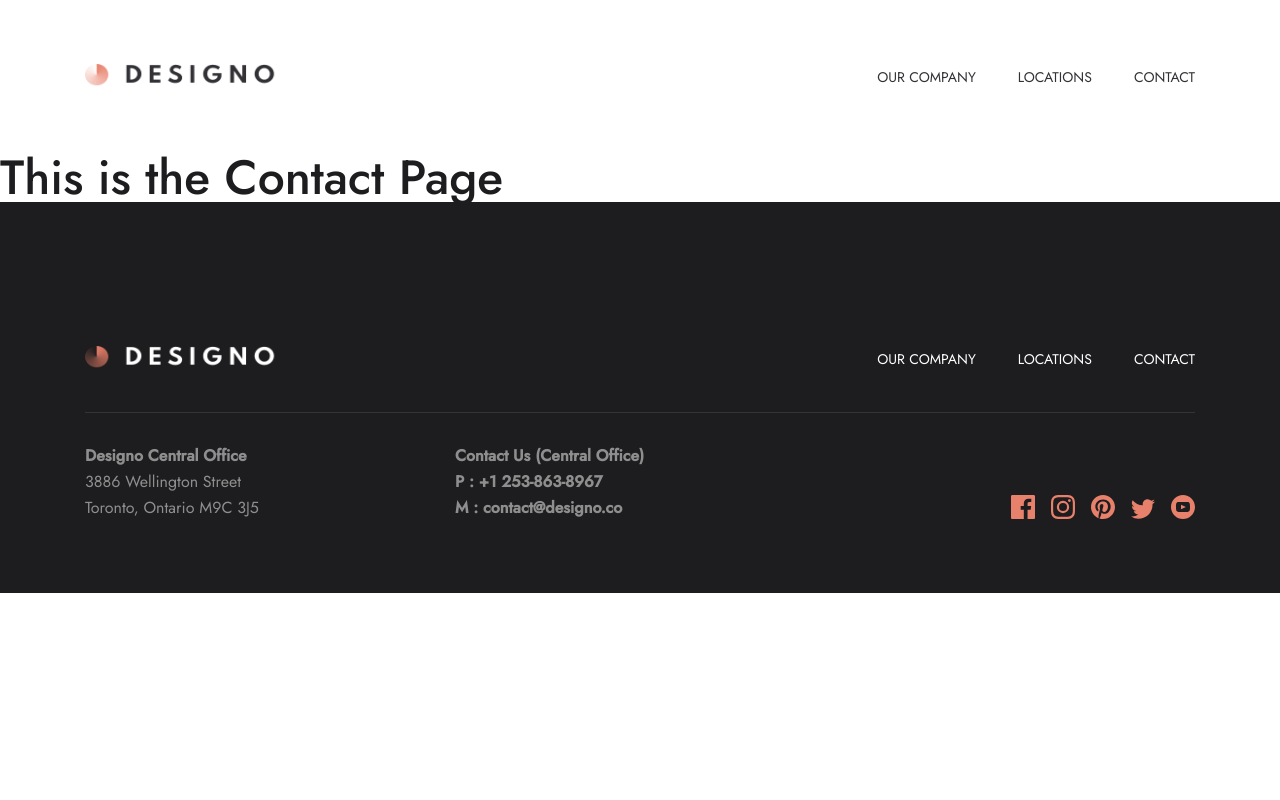
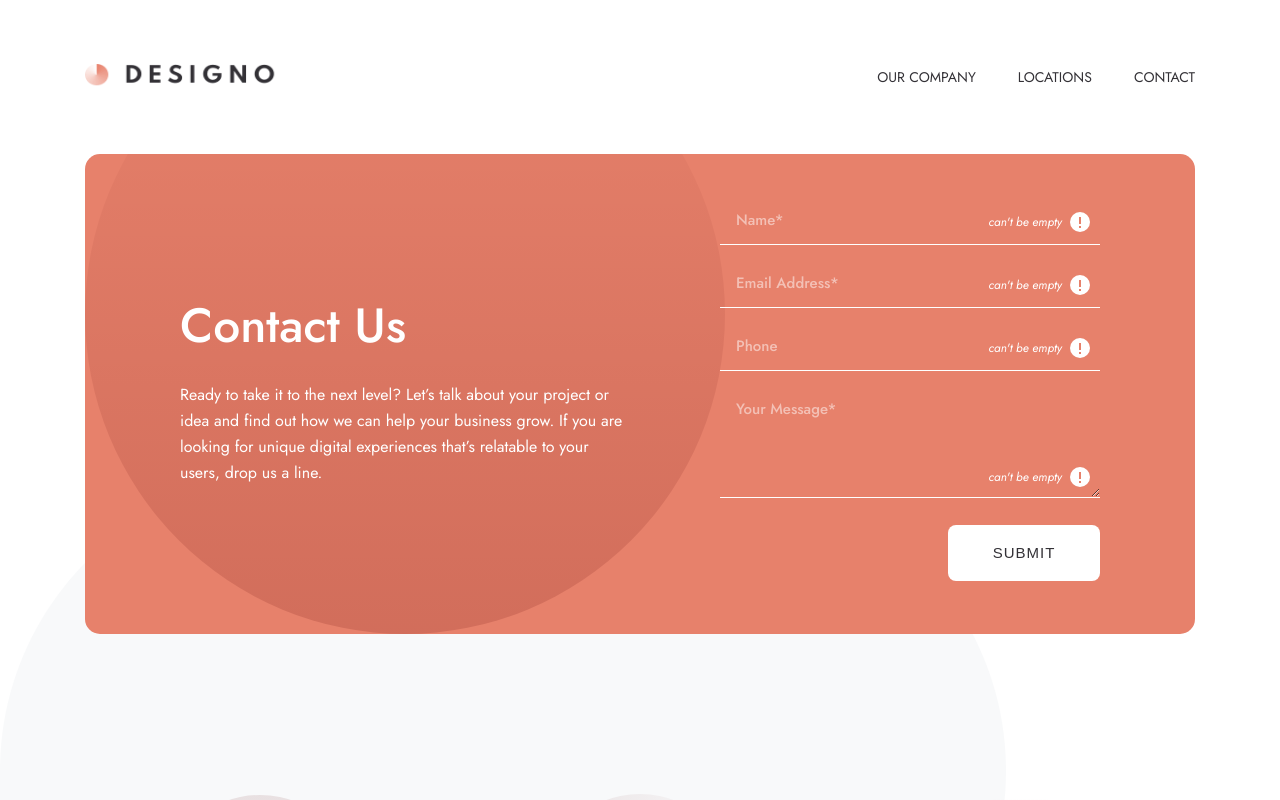
Before and after one commit to Jesuloba-world/Designo, a React (Create React App) app: page /contact in a window 1280 px wide. Shown: the top 800 px of the page. Built offline with nearby package versions, Linux system fonts and the light colour scheme.

Commit message:
working on form validation

```diff
--- a/package.json
+++ b/package.json
@@ -3,6 +3,7 @@
   "version": "0.1.0",
   "private": true,
   "dependencies": {
+    "@hookform/resolvers": "^2.8.1",
     "@testing-library/jest-dom": "^5.11.4",
     "@testing-library/react": "^11.1.0",
     "@testing-library/user-event": "^12.1.10",
@@ -14,11 +15,13 @@
     "@types/styled-components": "^5.1.13",
     "react": "^17.0.2",
     "react-dom": "^17.0.2",
+    "react-hook-form": "^7.15.4",
     "react-router-dom": "^5.3.0",
     "react-scripts": "4.0.3",
     "styled-components": "^5.3.1",
     "typescript": "^4.1.2",
-    "web-vitals": "^1.0.1"
+    "web-vitals": "^1.0.1",
+    "yup": "^0.32.9"
   },
   "scripts": {
     "start": "react-scripts start",
--- /dev/null
+++ b/src/components/Contact/index.tsx
@@ -0,0 +1,95 @@
+import { FC, FormEvent, SyntheticEvent } from "react";
+import {
+	Container,
+	Mask,
+	Info,
+	Form,
+	Title,
+	SubTitle,
+	Input,
+	TextArea,
+	Label,
+	InputContainer,
+	ErrorMessage,
+} from "./style/contact";
+import { ReactComponent as ContactHeroSvg } from "../../assets/contact/desktop/bg-pattern-hero-desktop.svg";
+import { ReactComponent as ErrorIcon } from "../../assets/contact/desktop/icon-error.svg";
+import { Button } from "../../components";
+
+interface textArea<Type> {
+	name: string;
+	placeholder: string;
+	value: string;
+	onChange: (event: FormEvent<Type>) => void;
+	id: string;
+}
+
+interface input<Type> extends textArea<Type> {
+	type: string;
+	onChange: (event: FormEvent<Type>) => void;
+}
+
+interface form {
+	onSubmit: (event: SyntheticEvent) => void;
+}
+
+interface composition {
+	Info: FC;
+	Form: FC<form>;
+	Title: FC;
+	SubTitle: FC;
+	Input: FC<input<HTMLInputElement>>;
+	TextArea: FC<textArea<HTMLTextAreaElement>>;
+	Button: FC;
+}
+
+export const Contact: FC & composition = ({ children }) => {
+	return (
+		<Container>
+			<ContactHeroSvg />
+			<Mask>{children}</Mask>
+		</Container>
+	);
+};
+
+Contact.Info = ({ children }) => {
+	return <Info>{children}</Info>;
+};
+
+Contact.Form = ({ children, ...props }) => {
+	return <Form {...props}>{children}</Form>;
+};
+
+Contact.Title = ({ children }) => {
+	return <Title>{children}</Title>;
+};
+
+Contact.SubTitle = ({ children }) => {
+	return <SubTitle>{children}</SubTitle>;
+};
+
+Contact.Input = ({ id, ...props }) => {
+	return (
+		<InputContainer>
+			<Label htmlFor={id}>
+				<ErrorMessage>can't be empty</ErrorMessage> <ErrorIcon />
+			</Label>
+			<Input id={id} {...props} />
+		</InputContainer>
+	);
+};
+
+Contact.TextArea = ({ id, ...props }) => {
+	return (
+		<InputContainer>
+			<Label htmlFor={id}>
+				<ErrorMessage>can't be empty</ErrorMessage> <ErrorIcon />
+			</Label>
+			<TextArea id={id} {...props} />
+		</InputContainer>
+	);
+};
+
+Contact.Button = ({ children }) => {
+	return <Button.Light>{children}</Button.Light>;
+};
--- /dev/null
+++ b/src/components/Contact/style/contact.ts
@@ -0,0 +1,126 @@
+import styled from "styled-components/macro";
+import { Heading1, Body } from "../../UI/typography/style/typo";
+
+export const Container = styled.div`
+	max-width: 111rem;
+	margin: 0 auto;
+	height: 48rem;
+	margin-bottom: 16rem;
+	background-color: ${({ theme }) => theme.peach};
+	border-radius: 1.5rem;
+	overflow: hidden;
+	display: flex;
+	align-items: flex-end;
+	justify-content: flex-start;
+	position: relative;
+`;
+
+export const Mask = styled.div`
+	position: absolute;
+	top: 0;
+	left: 0;
+	height: 100%;
+	width: 100%;
+	display: flex;
+	align-items: center;
+	justify-content: space-evenly;
+`;
+
+export const Info = styled.div`
+	width: 44.5rem;
+	display: flex;
+	flex-direction: column;
+	gap: 3.2rem;
+`;
+
+export const Form = styled.form`
+	width: 38rem;
+	display: flex;
+	flex-direction: column;
+	gap: 2.5rem;
+	align-items: flex-end;
+`;
+
+export const Title = styled(Heading1)`
+	color: ${({ theme }) => theme.white};
+`;
+
+export const SubTitle = styled(Body)`
+	color: ${({ theme }) => theme.white};
+`;
+
+export const Input = styled.input`
+	width: 100%;
+	background: transparent;
+	border: none;
+	height: 3.8rem;
+	border-bottom: 1px solid ${({ theme }) => theme.white};
+	padding: 0 1.6rem;
+	padding-bottom: 1.2rem;
+	color: ${({ theme }) => theme.white};
+	font-family: Jost;
+	font-weight: 500;
+	font-size: 15px;
+	line-height: 26px;
+
+	&:focus {
+		outline: none;
+		border-width: 3px;
+	}
+
+	&::placeholder {
+		text-transform: capitalize;
+		color: ${({ theme }) => theme.white};
+		opacity: 0.5;
+	}
+`;
+
+export const TextArea = styled.textarea`
+	width: 100%;
+	max-width: 100%;
+	background: transparent;
+	border: none;
+	height: 10.2rem;
+	border-bottom: 1px solid ${({ theme }) => theme.white};
+	padding: 0 1.6rem;
+	padding-bottom: 1.2rem;
+	color: ${({ theme }) => theme.white};
+	font-family: Jost;
+	font-weight: 500;
+	font-size: 15px;
+	line-height: 26px;
+
+	&:focus {
+		outline: none;
+		border-width: 3px;
+	}
+
+	&::placeholder {
+		text-transform: capitalize;
+		color: ${({ theme }) => theme.white};
+		opacity: 0.5;
+	}
+`;
+
+export const InputContainer = styled.div`
+	position: relative;
+	width: 100%;
+`;
+
+export const Label = styled.label`
+	position: absolute;
+	bottom: 1rem;
+	right: 1rem;
+	display: flex;
+	align-items: center;
+`;
+
+export const ErrorMessage = styled.span`
+	font-family: Jost;
+	font-size: 1.2rem;
+	font-style: italic;
+	font-weight: 400;
+	line-height: 2.6rem;
+	color: ${({ theme }) => theme.white};
+	margin-right: 8px;
+`;
--- a/src/components/Footer/index.tsx
+++ b/src/components/Footer/index.tsx
@@ -1,4 +1,5 @@
 import { FC } from "react";
+import { useLocation } from "react-router-dom";
 import {
 	Container,
 	Frame,
@@ -37,7 +38,9 @@ interface composition {
 }
 
 export const Footer: FC & composition = ({ children }) => {
-	return <Container>{children}</Container>;
+	const location = useLocation();
+
+	return <Container path={location.pathname}>{children}</Container>;
 };
 
 Footer.Frame = ({ children, links }) => {
--- a/src/components/Footer/style/footer.ts
+++ b/src/components/Footer/style/footer.ts
@@ -6,22 +6,30 @@ export interface link {
 	links?: boolean;
 }
 
-export const Container = styled.div`
+interface footer {
+	path: string;
+}
+
+export const Container = styled.div<footer>`
 	background-color: ${({ theme }) => theme.black};
 	width: 100%;
 	padding: 14.4rem 0 7.2rem 0;
 	height: 100%;
+	${({ path }) => (path === "/contact" ? `padding-top: 7.2rem;` : null)}
 
 	@media ${devices.desktopL} {
 		padding: 14.4rem 4rem 7.2rem 4rem;
+		${({ path }) => (path === "/contact" ? `padding-top: 7.2rem;` : null)}
 	}
 
 	@media ${devices.tablet700} {
 		padding: 14.4rem 2.4rem 7.2rem 2.4rem;
+		${({ path }) => (path === "/contact" ? `padding-top: 7.2rem;` : null)}
 	}
 
 	@media ${devices.tablet500} {
 		padding: 25.3rem 2.4rem 7.2rem 2.4rem;
+		${({ path }) => (path === "/contact" ? `padding-top: 7.2rem;` : null)}
 	}
 `;
 
--- a/src/components/UI/button/index.tsx
+++ b/src/components/UI/button/index.tsx
@@ -1,4 +1,8 @@
-import { Light, Dark, button } from "./style/button";
+import { Light, Dark } from "./style/button";
+
+interface button {
+	onClick?: () => void;
+}
 
 interface composition {
 	Light: React.FC<button>;
--- a/src/components/UI/button/style/button.ts
+++ b/src/components/UI/button/style/button.ts
@@ -1,10 +1,6 @@
 import styled from "styled-components/macro";
 
-export interface button {
-	onClick: () => void;
-}
-
-const Button = styled.button<button>`
+const Button = styled.button`
 	border-radius: 8px;
 	border: none;
 	height: 5.6rem;
--- a/src/components/index.ts
+++ b/src/components/index.ts
@@ -13,3 +13,4 @@ export { AboutHead } from "./AboutHead";
 export { AboutInfo } from "./AboutInfo";
 export { ToLocation } from "./ToLocation";
 export { Location } from "./Location";
+export { Contact } from "./Contact";
--- a/src/components/page/index.tsx
+++ b/src/components/page/index.tsx
@@ -12,7 +12,6 @@ export const Page: FC & composition = ({ children }) => {
 
 	useEffect(() => {
 		window.scrollTo(0, 0);
-		console.log("I'm supposed to scroll to top");
 	}, []);
 
 	return (
--- /dev/null
+++ b/src/containers/contact/index.tsx
@@ -0,0 +1,78 @@
+import { FormEvent, SyntheticEvent, useState } from "react";
+// import { useForm } from "react-hook-form";
+import { Contact } from "../../components";
+
+export const ContactContainer = () => {
+	const [name, setName] = useState("");
+	const [email, setEmail] = useState("");
+	const [phone, setPhone] = useState("");
+	const [message, setMessage] = useState("");
+
+	const resetAll = () => {
+		setName("");
+		setEmail("");
+		setPhone("");
+		setMessage("");
+	};
+
+	const submitForm = (event: SyntheticEvent) => {
+		event.preventDefault();
+		resetAll();
+	};
+
+	return (
+		<Contact>
+			<Contact.Info>
+				<Contact.Title>Contact Us</Contact.Title>
+				<Contact.SubTitle>
+					Ready to take it to the next level? Let’s talk about your
+					project or idea and find out how we can help your business
+					grow. If you are looking for unique digital experiences
+					that’s relatable to your users, drop us a line.
+				</Contact.SubTitle>
+			</Contact.Info>
+			<Contact.Form onSubmit={(event) => submitForm(event)}>
+				<Contact.Input
+					id={"name"}
+					type={"text"}
+					name={"name"}
+					placeholder={"name*"}
+					value={name}
+					onChange={(event: FormEvent<HTMLInputElement>) =>
+						setName(event.currentTarget.value)
+					}
+				/>
+				<Contact.Input
+					id={"email"}
+					type={"email"}
+					name={"email_address"}
+					placeholder={"email address*"}
+					value={email}
+					onChange={(event: FormEvent<HTMLInputElement>) =>
+						setEmail(event.currentTarget.value)
+					}
+				/>
+				<Contact.Input
+					id={"phone"}
+					type={"text"}
+					name={"phone"}
+					placeholder={"phone"}
+					value={phone}
+					onChange={(event: FormEvent<HTMLInputElement>) =>
+						setPhone(event.currentTarget.value)
+					}
+				/>
+				<Contact.TextArea
+					id={"message"}
+					name={"message"}
+					placeholder={"Your Message*"}
+					value={message}
+					onChange={(event: FormEvent<HTMLTextAreaElement>) =>
+						setMessage(event.currentTarget.value)
+					}
+				/>
+				<Contact.Button>submit</Contact.Button>
+			</Contact.Form>
+		</Contact>
+	);
+};
--- a/src/containers/index.ts
+++ b/src/containers/index.ts
@@ -9,3 +9,4 @@ export { PortfolioContainer } from "./portfolio";
 export { AboutHeadContainer } from "./aboutHead";
 export { ToLocationContainer } from "./toLocation";
 export { LocationContainer } from "./location";
+export { ContactContainer } from "./contact";
--- a/src/pages/contact.tsx
+++ b/src/pages/contact.tsx
@@ -1,11 +1,13 @@
 import { FC } from "react";
-import { Typo } from "../components";
+import { Page } from "../components";
+import { ToLocationContainer, ContactContainer } from "../containers";
 
 const Contact: FC = ({ children }) => {
 	return (
-		<>
-			<Typo.H1>This is the Contact Page</Typo.H1>
-		</>
+		<Page>
+			<ContactContainer />
+			<ToLocationContainer />
+		</Page>
 	);
 };
 
```
Also changed, not shown: 1 other file (tests, documents, lock files or other folders).
